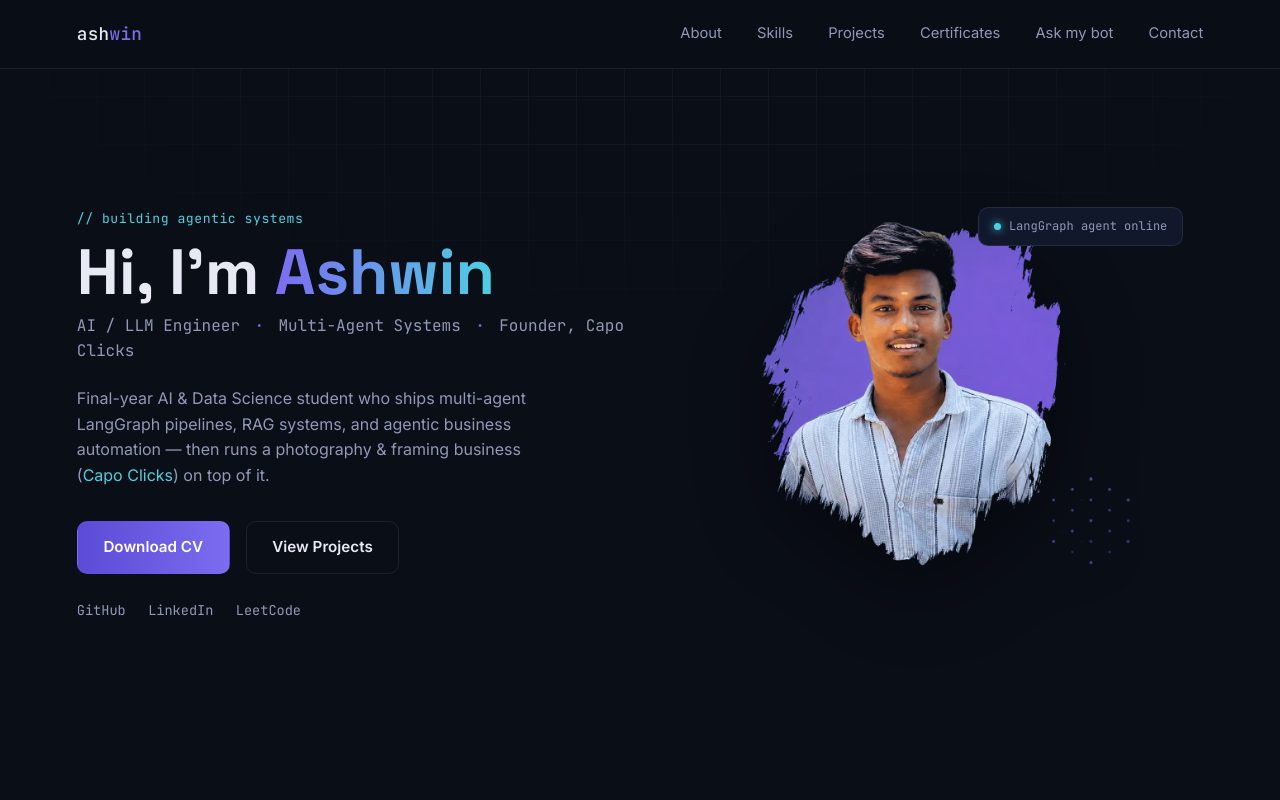
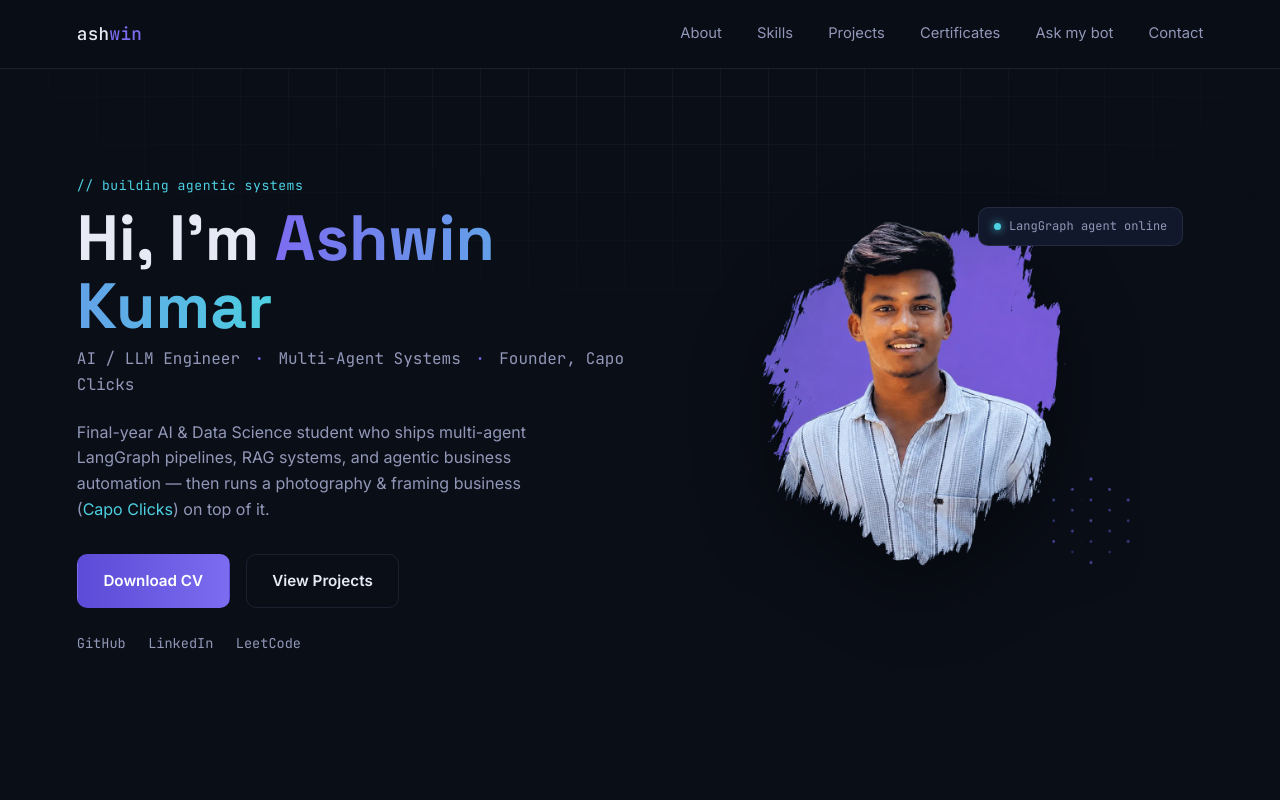
Before and after one commit to ashwin937/Ashwin-s-Portfolio, a plain HTML site: page index.html in a window 1280 px wide. Shown: the top 800 px of the page. Drawn offline with Linux system fonts and the light colour scheme.

Commit message:
Update name from 'Ashwin' to 'Ashwin Kumar'

```diff
--- a/index.html
+++ b/index.html
@@ -31,7 +31,7 @@
 <section id="home" class="hero">
   <div class="hero-text">
     <p class="eyebrow">// building agentic systems</p>
-    <h1>Hi, I'm <span class="grad">Ashwin</span></h1>
+    <h1>Hi, I'm <span class="grad">Ashwin Kumar</span></h1>
     <p class="role">AI / LLM Engineer <span class="dot">·</span> Multi-Agent Systems <span class="dot">·</span> Founder, Capo Clicks</p>
     <p class="lede">
       Final-year AI &amp; Data Science student who ships multi-agent LangGraph pipelines,
```
